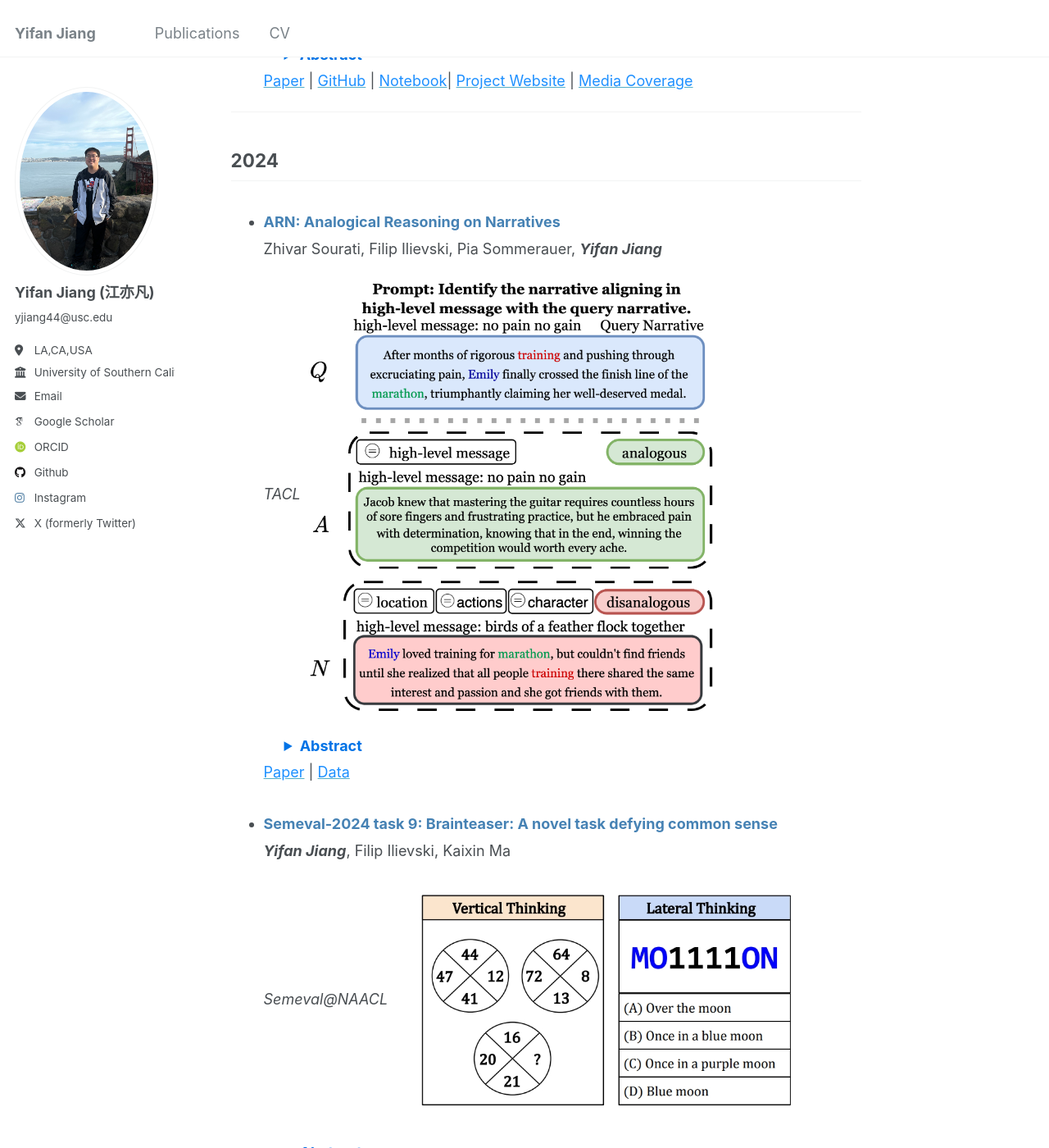
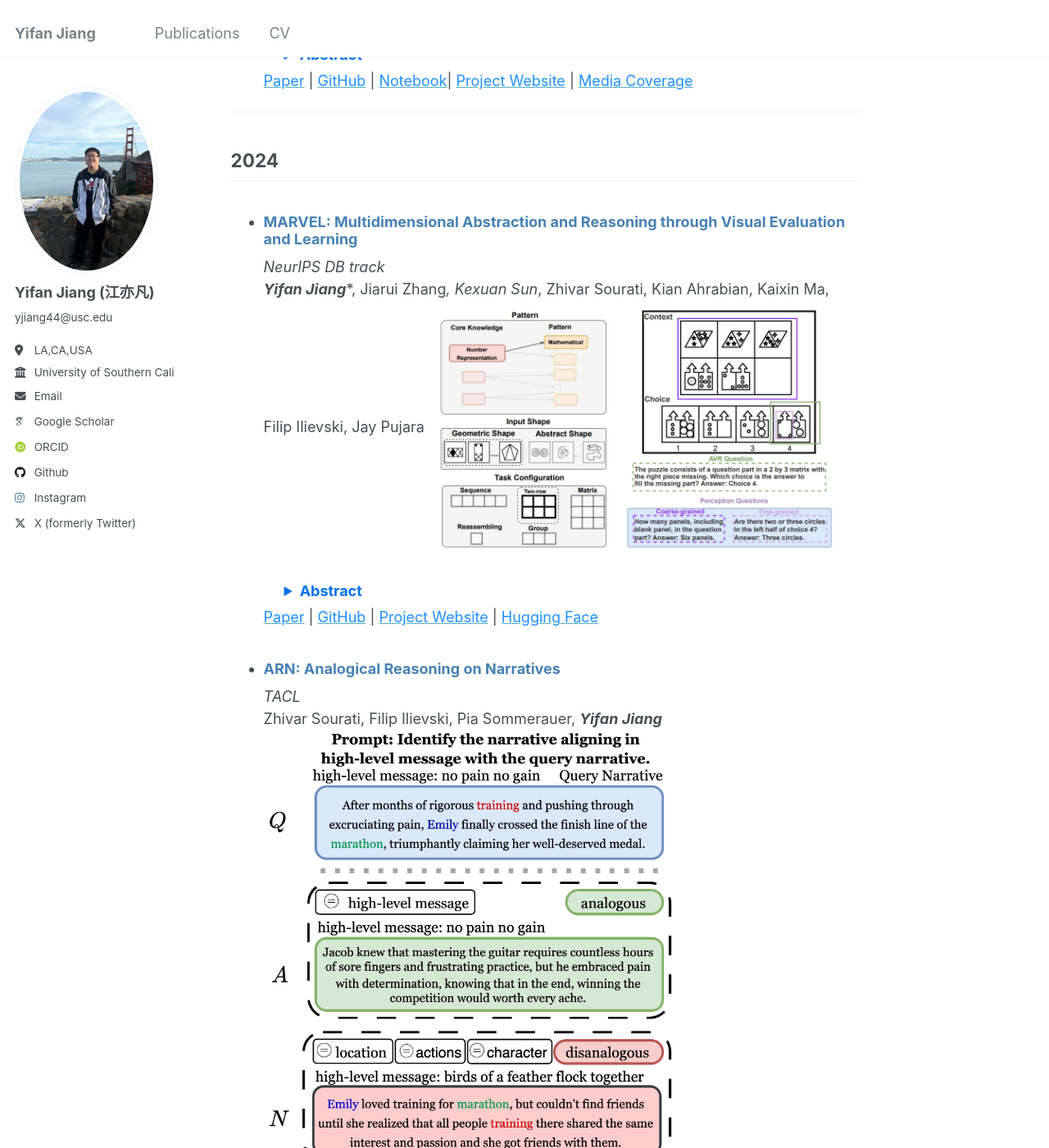
Before and after one commit to yifanJIANG-921/yifanJIANG-921.github.io, a Jekyll site: the page built from _pages/pub.md, in a window 1280 px wide and 1400 px high, scrolled down 1102 px. Shown: the whole window at 82% size. Built offline with Jekyll 4.4.1, drawn with Linux system fonts in a browser that asks for light colours; some web fonts are replaced.

Commit message:
Update pub.md

```diff
--- a/_pages/pub.md
+++ b/_pages/pub.md
@@ -63,10 +63,36 @@ redirect_from:
 
 ## 2024
 
-- ### <span style="color: #4682B4; font-weight: bold;">ARN: Analogical Reasoning on Narratives</span>
-    Zhivar Sourati, Filip Ilievski, Pia Sommerauer, ***Yifan Jiang***
+- ### <span style="color: #4682B4; font-weight: bold;">MARVEL: Multidimensional Abstraction and Reasoning through Visual Evaluation and Learning</span>
+  *NeurIPS DB track*<br>
+   ***Yifan Jiang***\*, Jiarui Zhang*, Kexuan Sun*, Zhivar Sourati, Kian Ahrabian, Kaixin Ma, Filip Ilievski, Jay Pujara
+  <img src="../assets/paper_image/marvel_image.png" alt="MARVEL_Image" style="width: 500px;">
+  <details style="margin-left: 20px; padding: 5px;">
+    <summary style="font-weight: bold; color: #0073e6; cursor: pointer;">Abstract</summary>
+    <p style="margin-top: 10px; padding-left: 15px;">
+     While multi-modal large language models (MLLMs) have shown significant progress on many popular visual reasoning benchmarks, whether
+    they possess abstract visual reasoning abilities remains an open question.
+    Similar to the Sudoku puzzles, abstract visual reasoning (AVR) problems
+    require finding high-level patterns (e.g., repetition constraints) that control
+    the input shapes (e.g., digits) in a specific task configuration (e.g., matrix). However, existing AVR benchmarks only considered a limited set
+    of patterns (addition, conjunction), input shapes (rectangle, square), and
+    task configurations (3 × 3 matrices). To evaluate MLLMs’ reasoning abilities comprehensively, we introduce MARVEL, a multidimensional AVR
+    benchmark with 770 puzzles composed of six core knowledge patterns,
+    geometric and abstract shapes, and five different task configurations. To inspect whether the model accuracy is grounded in perception and reasoning,
+    MARVEL complements the general AVR question with perception questions in a hierarchical evaluation framework. We conduct comprehensive
+    experiments on MARVEL with nine representative MLLMs in zero-shot
+    and few-shot settings. Our experiments reveal that all models show nearrandom performance on the AVR question, with significant performance
+    gaps (40%) compared to humans across all patterns and task configurations. Further analysis of perception questions reveals that MLLMs struggle
+    to comprehend the visual features (near-random performance) and even
+    count the panels in the puzzle (<45%), hindering their ability for abstract
+    reasoning.
+    </p>
+  </details>
+  [<span style="color: #1E90FF;">Paper</span>](https://arxiv.org/pdf/2404.13591) | [<span style="color: #1E90FF;">GitHub</span>](https://github.com/1171-jpg/MARVEL_AVR) | [<span style="color: #1E90FF;">Project Website</span>](https://marvel770.github.io/)  | [<span style="color: #1E90FF;">Hugging Face</span>](https://huggingface.co/datasets/kianasun/MARVEL)
 
-  *TACL*
+- ### <span style="color: #4682B4; font-weight: bold;">ARN: Analogical Reasoning on Narratives</span><br>
+  *TACL*<br>
+  Zhivar Sourati, Filip Ilievski, Pia Sommerauer, ***Yifan Jiang***
   <img src="../assets/paper_image/arn_image.png" alt="ARN_Image" style="width: 500px;">
   <details style="margin-left: 20px; padding: 5px;">
     <summary style="font-weight: bold; color: #0073e6; cursor: pointer;">Abstract</summary>
@@ -78,10 +104,8 @@ redirect_from:
 
 
 - ### <span style="color: #4682B4; font-weight: bold;">Semeval-2024 task 9: Brainteaser: A novel task defying common sense</span>
-    ***Yifan Jiang***, Filip Ilievski, Kaixin Ma
-
-  *Semeval@NAACL*
-  <img src="../assets/paper_image/columbus_image.png" alt="COLUMBUS_Image" style="width: 500px;">
+  *Semeval@NAACL*<br>
+  ***Yifan Jiang***, Filip Ilievski, Kaixin Ma
   <details style="margin-left: 20px; padding: 5px;">
     <summary style="font-weight: bold; color: #0073e6; cursor: pointer;">Abstract</summary>
     <p style="margin-top: 10px; padding-left: 15px;">
```
